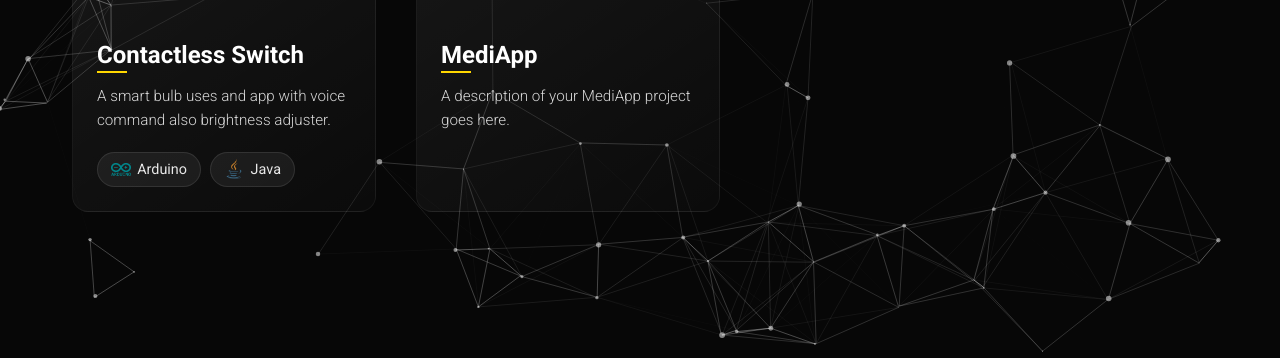
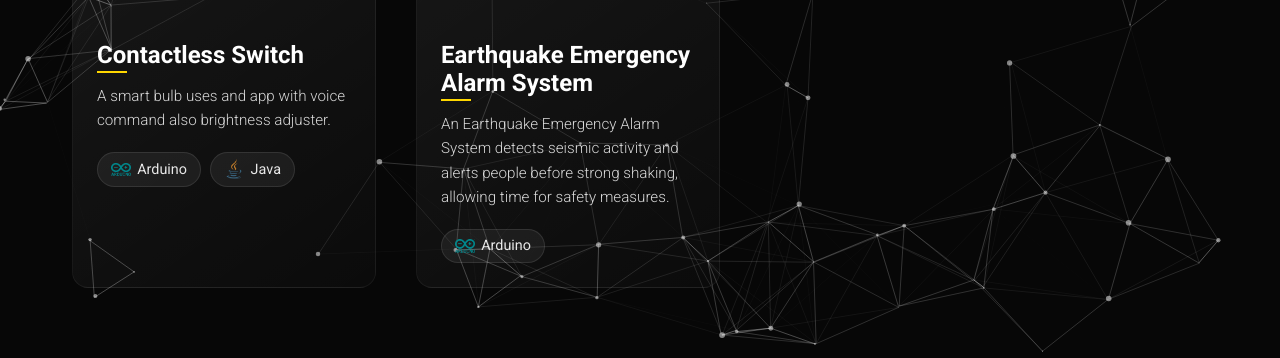
Before and after one commit to noelpaton-og/noelpatonog, a plain HTML site: page projects.html in a window 1280 px wide. Shown: the part 442-800 px from the top of the page. Drawn offline with nearby package versions, Linux system fonts and the light colour scheme.

Commit message:
Update projects.html

```diff
--- a/projects.html
+++ b/projects.html
@@ -34,12 +34,12 @@
             <h2 class="project-title">Contactless Switch</h2>
             <p>A smart bulb uses and app with voice command also brightness adjuster.</p>
             <div class="languages">
-              <a href="#" class="language-tag">
+              <a href="" class="language-tag">
                 <img src="Images/languages.png" alt="Arduino Icon">
                 <span>Arduino</span>
               </a>
 
-              <a href="#" class="language-tag">
+              <a href="" class="language-tag">
                 <img src="Images/java.png" alt="Java">
                 <span>Java</span>
               </a>
@@ -56,10 +56,13 @@
             <div class="image-overlay"></div>
           </div>
           <div class="card-content">
-            <h2 class="project-title">MediApp</h2>
-            <p>A description of your MediApp project goes here.</p>
+            <h2 class="project-title">Earthquake Emergency Alarm System</h2>
+            <p>An Earthquake Emergency Alarm System detects seismic activity and alerts people before strong shaking, allowing time for safety measures.</p>
             <div class="languages">
-              <!-- Add your language tags here -->
+               <a href="" class="language-tag">
+                <img src="Images/languages.png" alt="Arduino Icon">
+                <span>Arduino</span>
+              </a>
             </div>
           </div>
         </div>
```
